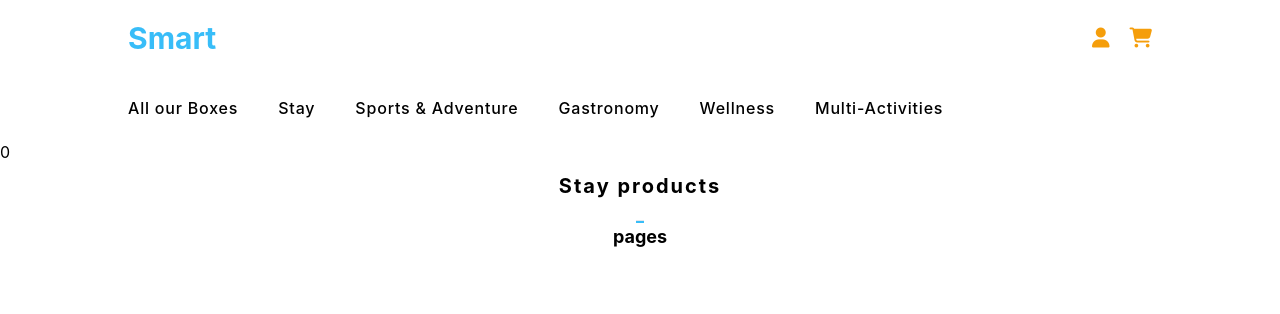
After one commit to abir045/Smart, a PHP site: page /stay.php in a window 1280 px wide. The commit adds this page. Shown: the top 314 px of the page. Run offline with PHP 8.4, Linux system fonts and the light colour scheme; data that the repository does not hold is empty; style sheets or scripts are compiled from the project's sources; some libraries are stand-ins or nearby versions.

Commit message:
updated stay page with pagination

```diff
--- a/index.php
+++ b/index.php
@@ -184,15 +184,15 @@
                 <ul class="flex flex-col md:flex-row md:justify-center  md:space-x-5  space-y-5 font-medium">
                     <li id="foodProducts" class="text-center w-full">
                         <!-- <img class="hidden md:flex rounded-lg hover:opacity-50" src="./assets/images/gastronomy.jpg" /> -->
-                        <img class="flex w-full  rounded-lg hover:opacity-50" src="./assets/images/steak_mb.jpg" />
+                        <img class="flex w-full  rounded-lg hover:opacity-50 h-[85%]" src="./assets/images/steak_mb.jpg" />
                         <a href="#"><button onclick="showFoodProducts();" class="text-lg tracking-wider font-bold my-5 hover:opacity-50">Gastronomy</button></a>
                     </li>
                     <li id="multiProducts" class="text-center w-full">
                         <img class="rounded-lg hover:opacity-50" src="./assets/images/multi_mb.jpg" />
                         <a href="#"><button onclick="showMultiProducts();" class="text-lg tracking-wider font-bold my-5 hover:opacity-50">Multi Activities</button> </a>
                     </li>
-                    <li class="text-center w-full">
-                        <img class="rounded-lg hover:opacity-50 " src="./assets/images/spa_mb.jpg" />
+                    <li class="text-center w-full ">
+                        <img class="h-[85%] rounded-lg hover:opacity-50 " src="./assets/images/spa_mb.jpg" />
                         <a href="#"><button onclick="showSpaProducts();" class="text-lg tracking-wider font-bold my-5 hover:opacity-50">Spa</button> </a>
                     </li>
                 </ul>
--- a/server/db.php
+++ b/server/db.php
@@ -60,6 +60,41 @@ $total_rows = $row[0];
 
 
 
+//pagination for stay products
+
+$stay_limit = 20;
+
+if (isset($_GET['page'])) {
+    $stay_page_number = $_GET['page'];
+} else {
+    $stay_page_number = 1;
+}
+
+//get the nitial page number
+
+$initial_stay_page = ($stay_page_number - 1) * $stay_limit;
+
+
+//get data of selected rows per page
+
+$stmt9 = $conn->prepare("SELECT * FROM  `cor_prods` WHERE cat='6' LIMIT $initial_stay_page, $stay_limit ");
+
+$stmt9->execute();
+
+$stayProducts = $stmt9->get_result();
+
+
+$getStayQuery = "SELECT COUNT(*) FROM `cor_prods` WHERE cat='6' ";
+
+
+
+$stay_result = mysqli_query($conn, $getStayQuery);
+
+$stay_row = mysqli_fetch_row($stay_result);
+
+$stay_total_rows = $stay_row[0];
+
+echo $stay_total_rows;
 
 
 
@@ -96,11 +131,11 @@ $spaProducts = $stmt5->get_result();
 
 //filter by category stay
 
-$stmt6 = $conn->prepare("SELECT * FROM  `cor_prods`  WHERE cat='6' ");
+// $stmt6 = $conn->prepare("SELECT * FROM  `cor_prods`  WHERE cat='6' ");
 
-$stmt6->execute();
+// $stmt6->execute();
 
-$stayProducts = $stmt6->get_result();
+// $stayProducts = $stmt6->get_result();
 
 //var_dump($stayProducts);
 
--- /dev/null
+++ b/stay.php
@@ -0,0 +1,247 @@
+<!DOCTYPE html>
+<html lang="en">
+
+<head>
+    <meta charset="UTF-8">
+    <meta http-equiv="X-UA-Compatible" content="IE=edge">
+    <meta name="viewport" content="width=device-width, initial-scale=1.0">
+    <!-- font awesome -->
+    <script src="https://kit.fontawesome.com/5720664193.js" crossorigin="anonymous"></script>
+    <!-- style sheet -->
+    <link rel="stylesheet" href="assets/css/styles.css" />
+    <!-- tailwind css -->
+    <script src="https://cdn.tailwindcss.com"></script>
+
+    <title>Smart.</title>
+</head>
+
+
+<body>
+
+
+    <div>
+        <!-- Navbar -->
+        <div class="flex flex-col py-5 mx-[10%]">
+            <div class="flex space-x-5 items-center justify-between">
+                <h1 class="text-sky-400 font-bold text-3xl">
+                    <a href="/">
+                        Smart
+
+                    </a>
+                </h1>
+
+                <!-- <div class="flex pt-2 relative mx-auto text-gray-600">
+                    <input class="border-2 border-gray-300 bg-white h-10 px-5 pr-16 rounded-2xl text-sm focus:outline-none" type="search" name="search" placeholder="Search">
+                    <button type="submit" class="absolute right-0 top-0 mt-5 mr-4">
+                        <svg class="text-gray-600 h-4 w-4 fill-current" xmlns="http://www.w3.org/2000/svg" xmlns:xlink="http://www.w3.org/1999/xlink" version="1.1" id="Capa_1" x="0px" y="0px" viewBox="0 0 56.966 56.966" style="enable-background:new 0 0 56.966 56.966;" xml:space="preserve" width="512px" height="512px">
+                            <path d="M55.146,51.887L41.588,37.786c3.486-4.144,5.396-9.358,5.396-14.786c0-12.682-10.318-23-23-23s-23,10.318-23,23  s10.318,23,23,23c4.761,0,9.298-1.436,13.177-4.162l13.661,14.208c0.571,0.593,1.339,0.92,2.162,0.92  c0.779,0,1.518-0.297,2.079-0.837C56.255,54.982,56.293,53.08,55.146,51.887z M23.984,6c9.374,0,17,7.626,17,17s-7.626,17-17,17  s-17-7.626-17-17S14.61,6,23.984,6z" />
+                        </svg>
+                    </button>
+                </div> -->
+
+                <ul class="flex items-center space-x-5 text-amber-500 text-xl">
+                    <!-- user login redirect -->
+                    <li class="cursor-pointer"><a href="user.php">
+                            <i class="fa-solid fa-user"></i>
+                        </a>
+                    </li>
+                    <li class="cursor-pointer">
+                        <a href="cart.html">
+                            <i class="fa-solid fa-cart-shopping"></i>
+                        </a>
+
+                    </li>
+                    <li onclick="showNav();" class="cursor-pointer flex md:hidden">
+
+                        <i class="fa-solid fa-bars"></i>
+
+                    </li>
+
+
+                </ul>
+            </div>
+
+
+
+            <ul class="hidden  text-base  font-medium tracking-wider   md:flex md:space-x-10  items-center mt-10">
+                <a href="#allProducts">
+                    <li>
+                        <p class="hover:text-sky-400">All our Boxes</p>
+                    </li>
+                </a>
+
+                <a href="#stayProducts">
+                    <p class="hover:text-sky-400">Stay</p>
+                    </li>
+                </a>
+
+                <a href="#sportsProducts">
+                    <li>
+                        <p class="hover:text-sky-400">Sports & Adventure</p>
+                    </li>
+                </a>
+
+                <a href="#foodProducts">
+                    <li>
+                        <p class="hover:text-sky-400">Gastronomy</p>
+                    </li>
+                </a>
+
+                <a href="#wellnessProducts">
+                    <li>
+                        <p class="hover:text-sky-400">Wellness</p>
+                    </li>
+                </a>
+
+
+                <a href="#multiProducts">
+                    <li>
+                        <p class="hover:text-sky-400">Multi-Activities</p>
+                    </li>
+                </a>
+
+            </ul>
+
+
+
+        </div>
+
+        <!-- mb nav -->
+        <!-- <div id="mbNav" onclick="showNav();">
+            <ul
+                class="fixed top-0 left-0 right-0 h-[400px]   py-[10%] rounded-lg flex flex-col leading-[30px] bg-sky-400 text-amber-50 justify-between text-sm items-center mt-10">
+                <a href="#allProducts">
+                    <li>
+                        <p class="text-lg tracking-widest font-bold">All our Boxes</p>
+                    </li>
+                </a>
+
+                <a href="#stayProducts">
+                    <li>
+                        <p class="text-lg tracking-widest font-bold">Stay</p>
+                    </li>
+                </a>
+
+                <a href="#sportsProducts">
+                    <li>
+                        <p class="text-lg tracking-widest font-bold">Sports & Adventure</p>
+                    </li>
+                </a>
+
+                <a href="#foodProducts">
+                    <li>
+                        <p class="text-lg tracking-widest font-bold">Gastronomy</p>
+                    </li>
+                </a>
+
+                <a href="#wellnessProducts">
+                    <li>
+                        <p class="text-lg tracking-widest font-bold">Wellness</p>
+                    </li>
+                </a>
+
+
+                <a href="#multiProducts">
+                    <li>
+                        <p class="text-lg tracking-widest font-bold">Multi-Activities</p>
+                    </li>
+                </a>
+
+            </ul>
+        </div> -->
+
+        <?php include('server/db.php'); ?>
+
+
+        <section id="stay">
+
+            <div class="flex flex-col items-center">
+                <div class="flex flex-col">
+                    <h1 class="flex text-center text-xl font-bold mt-[5%] tracking-widest">Stay products</h1>
+                    <hr class="mx-auto bg-sky-400 h-[3px] w-[5%] mt-5" />
+                </div>
+                <div class="flex mx-[5%]">
+                    <div class="grid  grid-cols-1 md:grid-cols-4 ">
+
+                        <?php while ($stay_row = $stayProducts->fetch_assoc()) { ?>
+
+                            <div class="justify-evenly mx-2">
+                                <div class="flex flex-col space-y-5 items-center my-5  drop-shadow-lg">
+                                    <div class="flex flex-col space-y-5 items-center my-5  drop-shadow-lg">
+                                        <img class="flex" src="<?php echo $stay_row['img'] ?>" />
+                                        <h2 class="text-xl font-bold tracking-wider"><?php echo $stay_row['title'] ?></h2>
+                                        <hr class="mx-auto bg-sky-400 h-[2px] w-[85%]" />
+                                        <h2 class="text-xl font-semibold tracking-widest opacity-40"><?php echo $stay_row['dsc'] ?></h2>
+                                        <h3 class="text-xl font-medium opacity-70">€<?php echo $stay_row['price'] ?></h3>
+
+                                        <!-- redirect to single product page by clicking buy -->
+                                        <a href="<?php echo 'single_product.php?id=' . $stay_row['id'] ?>">
+                                            <button class="bg-sky-400 hover:text-sky-400 hover:bg-white font-bold text-white rounded-lg p-3">Buy Now</button>
+                                        </a>
+                                    </div>
+
+
+                                </div>
+
+                            </div>
+
+                        <?php } ?>
+
+
+                    </div>
+                </div>
+
+                <div class="flex mx-[10%] justify-between space-x-5 mb-[5%]">
+                    <h3 class="text-lg font-bold">pages</h3>
+
+                    <?php
+
+                    $total_pages = ceil($stay_total_rows / $stay_limit);
+
+                    $pageURL = "";
+
+
+                    if ($stay_page_number >= 2) {
+                        echo "<a href='stay.php?page=" . ($stay_page_number - 1) . "'>Prev</a>";
+                    }
+
+                    for ($i = 1; $i <= $total_pages; $i++) {
+
+                        if ($i == $stay_page_number) {
+
+                            $pageURL .= "<a class = 'active' href='stay.php?page="
+
+                                . $i . "'>" . $i . " </a>";
+                        } else {
+
+                            $pageURL .= "<a href='stay.php?page=" . $i . "'>
+
+                                                " . $i . " </a>";
+                        }
+                    };
+
+                    echo $pageURL;
+
+                    if ($stay_page_number < $total_pages) {
+
+                        echo "<a href='stay.php?page=" . ($stay_page_number + 1) . "'>  Next </a>";
+                    }
+
+
+                    ?>
+
+                    <!-- <div class="flex ">
+                        <input id="page" type="number" min="1" max="<?php echo $total_pages ?>" placeholder="<?php echo $page_number . "/" . $total_pages; ?>" required>
+
+                        <button onClick="go2Page();">Go</button>
+
+
+
+                    </div> -->
+                </div>
+
+            </div>
+
+        </section>
+
+    </div>
```
Also changed, not shown: single_product.php (+6 -36 lines), assets/images/foodModalMb.png (added), assets/images/mbHomePage.png (added), assets/images/productsModalMb.png (added), 4 other files.
